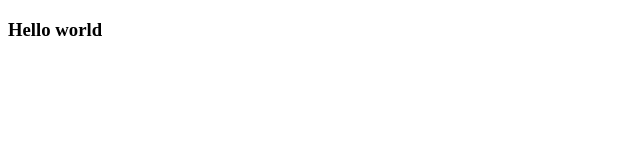
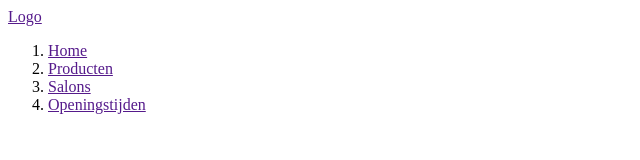
Before and after one commit to mjvanhaastert/ScissorMagic, a plain HTML site: page index.html in a window 1280 px wide. Shown: the whole page, without its empty margins (0-640 px from the left). Drawn offline with Linux system fonts and the light colour scheme.

Commit message:
Challenge - Opdracht 2

```diff
--- a/index.html
+++ b/index.html
@@ -2,9 +2,19 @@
 <html lang="en">
 <head>
     <meta charset="UTF-8">
-    <title>Hello World</title>
+    <title>Scissor magic</title>
 </head>
+<header>
+    <a href="">Logo</a>
+</header>
 <body>
-<h3>Hello world</h3>
+<!-- geordende lijst -->
+
+<ol>
+    <li><a href="">Home</a></li>
+    <li><a href="">Producten</a></li>
+    <li><a href="">Salons</a></li>
+    <li><a href="">Openingstijden</a></li>
+</ol>
 </body>
 </html>
```
